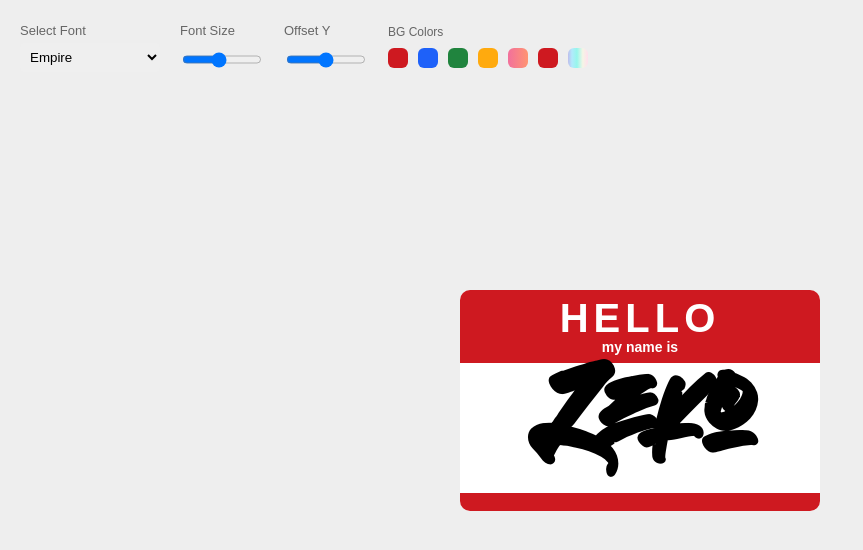
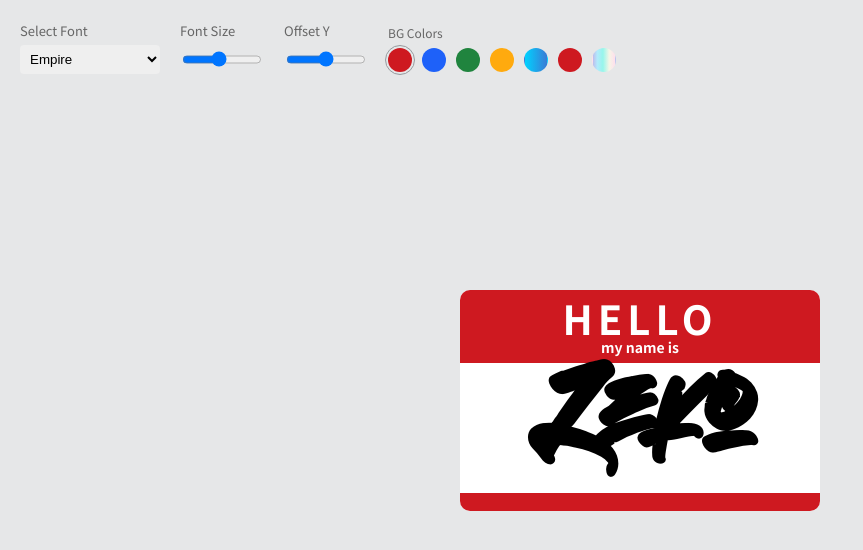
Before and after one commit to mpittas/hello-my-name-is-app, a plain HTML site: page index.html in a window 1280 px wide. Shown: the whole page, without its empty margins (0-863 px from the left). Drawn offline with Linux system fonts and the light colour scheme.

Commit message:
First beta version

```diff
--- a/index.html
+++ b/index.html
@@ -4,47 +4,56 @@
   <meta charset="UTF-8">
   <meta name="viewport" content="width=device-width, initial-scale=1.0">
   <title>HELLO! My name is</title>
+  <link href="https://fonts.googleapis.com/css2?family=Noto+Sans+JP:wght@400;500;700;900&display=swap" rel="stylesheet">
   <link rel="stylesheet" href="styles/styles.css">
 </head>
 <body>
   <div class="wrapper">
     <div class="options">
        <div class="option">
-         <label for="opt-fontfamily">Select Font</label>
-         <select name="opt-fontfamily" id="opt-fontfamily" onchange="changeFontFamily()">
-           <option value="empire">Empire</option>
-           <option value="a-dripping-marker">A Dripping Marker</option>
-           <option value="jacksilver">Jacksilver</option>
-         </select>
+         <label class="label" for="opt-fontfamily">Select Font</label>
+         <div class="option__inner">
+          <select name="opt-fontfamily" id="opt-fontfamily" onchange="changeFontFamily()">
+            <option value="empire">Empire</option>
+            <option value="a-dripping-marker">A Dripping Marker</option>
+            <option value="jacksilver">Jacksilver</option>
+          </select>
+         </div>
        </div>
 
         <div class="option">
-         <label for="opt-fontsize">Font Size</label>
-         <input type="range" id="opt-fontsize" min="10" max="260" value="120">
+         <label class="label" for="opt-fontsize">Font Size</label>
+         <div class="option__inner">
+            <input type="range" id="opt-fontsize" min="10" max="260" value="120">
+         </div>
        </div>
 
         <div class="option">
-         <label for="opt-offsety">Offset Y</label>
-         <input type="range" id="opt-offsety" min="-40" max="40" value="0">
+         <label class="label" for="opt-offsety">Offset Y</label>
+         <div class="option__inner">
+          <input type="range" id="opt-offsety" min="-40" max="40" value="0">
+         </div>
        </div>
 
       <div class="option colors">
-          <span>BG Colors</span>
-          <div class="colors__inner">
-            <div class="color color-red"></div>
-            <div class="color color-blue"></div>
-            <div class="color color-green"></div>
-            <div class="color color-yellow"></div>
-            <div class="color color-nelson"></div>
-            <div class="color color-reef"></div>
-            <div class="color color-neon"></div>
+          <span class="label">BG Colors</span>
+          <div class="option__inner">
+            <div class="colors__inner" id="colors-inner">
+              <span class="color active" id="color-red" onClick="changeCardBG('#ce1920')"></span>
+              <span class="color" id="color-blue" onClick="changeCardBG('#1e61f9')"></span>
+              <span class="color" id="color-green" onClick="changeCardBG('#20843e')"></span>
+              <span class="color" id="color-yellow" onClick="changeCardBG('#ffaa0e')"></span>
+              <span class="color" id="color-nelson" onClick="changeCardBG('linear-gradient(90deg, rgba(242,112,156,1) 0%, rgba(255,148,114,1) 100%)')"></span>
+              <span class="color" id="color-reef" onClick="changeCardBG('linear-gradient(90deg, rgba(0,210,255,1) 0%, rgba(58,123,213,1) 100%)')"></span>
+              <span class="color" id="color-neon" onClick="changeCardBG('linear-gradient(90deg, rgb(190, 189, 236) 0%, rgb(178, 234, 252) 20%, rgb(119, 208, 198) 45%, rgb(249, 238, 238) 74%, rgb(255, 223, 236) 100%)')"></span>
+            </div>
           </div>
       </div>
     </div>
 
 
     <div class="card">
-      <div class="card__top card__bg">
+      <div id="top" class="card__top card__bg">
         <h1>HELLO</h1>
         <h4>my name is</h4>
       </div>
@@ -52,7 +61,7 @@
         <h2 class="card__title">Zeko</h2>
       </div>
 
-      <div class="card__bottom card__bg">
+      <div id="top" class="card__bottom card__bg">
 
       </div>
     </div>
--- a/js/functions.js
+++ b/js/functions.js
@@ -1,11 +1,12 @@
-const inputFontSize = document.querySelector('#opt-fontsize');
+var inputFontSize = document.querySelector('#opt-fontsize');
 // vars
-const selectFontFamily = document.querySelector('#opt-fontfamily');
-const inputOffsetY = document.querySelector('#opt-offsety');
-const cardBg = document.querySelector('.card__bg');
-const colorEl = document.querySelector('.color');
-const titleEl = document.querySelector('.card__title');
+var selectFontFamily = document.querySelector('#opt-fontfamily');
+var inputOffsetY = document.querySelector('#opt-offsety');
+var cardBg = document.querySelectorAll('.card__bg');
+var colorEl = document.querySelector('.colors__inner > span');
+var titleEl = document.querySelector('.card__title');
 
+// Change Font Family
 function changeFontFamily() {
   if(selectFontFamily.value == "empires"){
     titleEl.style.fontFamily = "Empires";
@@ -16,29 +17,37 @@ function changeFontFamily() {
   }
 }
 
+// Change Font Size
 inputFontSize.addEventListener('change', (event) => {
   titleEl.style.fontSize = inputFontSize.value + "px";
 });
 
+// Change OffsetY
 inputOffsetY.addEventListener('change', (event) => {
   titleEl.style.top = inputOffsetY.value + "px";
   console.log(inputOffsetY.value);
   // test change
 });
 
-colorEl.addEventListener('click', (event) => {
-  switch (colorEl) {
-    case "color-red":
-      cardBg.style.background = "1e61f9"
-    case "color-blue":
-      cardBg.style.background = "1e61f9"
-    default:
+// Change Card BG Color
+function changeCardBG(bgColor) {
+  for (var i = 0; i < cardBg.length; i++) {
+    var currentEl = cardBg[i];
+    currentEl.style.background = bgColor;
+  }
 }
 
+// Add active class to clicked element
+var colorsInner = document.getElementById('colors-inner');
+var colors = colorsInner.getElementsByClassName('color');
+
+for (var i = 0; i < colors.length; i++) {
+  colors[i].addEventListener('click', function() {
+  var current = document.getElementsByClassName('active');
+  current[0].className = current[0].className.replace(' active', '');
+  this.className += ' active';
   });
-
-
-
+}
 
 // When input is changed
 // Get value from input
--- a/styles/styles.scss
+++ b/styles/styles.scss
@@ -1,14 +1,15 @@
-body {
-  line-height: 1.4em;
-  font-family: arial;
-  background: #eee;
-  margin: 0;
-}
-
+$bg: #e6e7e8;
 $red: #ce1920;
 $blue: #1e61f9;
 $green: #20843e;
 $yellow: #ffaa0e;
+
+body {
+  line-height: 1.4em;
+  font-family: 'Noto Sans JP', sans-serif;
+  background: #e6e7e8;
+  margin: 0;
+}
 
 @font-face {
   font-family: 'A Dripping Marker';
@@ -104,6 +105,11 @@ h4 {
 
 .option {
   margin-right: 20px;
+  &__inner {
+    height: 32px;
+    display: flex;
+    align-items: center;
+  }
   label {
     display: block;
     font-size: 13px;
@@ -134,38 +140,58 @@ h4 {
   }
   &__inner {
     display: flex;
-    position: relative;
-    top: 5px;
   }
 }
 
 .color {
   background: $red;
-  width: 20px;
-  height: 20px;
-  border-radius: 6px;
+  width: 22px;
+  height: 22px;
+  border-radius: 50%;
   margin-right: 10px;
-  &.color-red {
+  cursor: pointer;
+  transition: transform .2s ease-in-out;
+  border: 1px solid transparent;
+  position: relative;
+  &:before {
+    content: '';
+    position: absolute;
+    top: -4px;
+    right: -4px;
+    bottom: -4px;
+    left: -4px;
+    border: 1px solid transparent;
+    border-radius: 50%;
+  }
+  &.active {
+    &:before {
+      border-color: darken($bg, 30%);
+    }
+  }
+  &:hover {
+    transform: translateY(-3px);
+  }
+  &#color-red {
     background: $red;
   }
-  &.color-blue {
+  &#color-blue {
     background: $blue;
   }
-  &.color-green {
+  &#color-green {
     background: $green;
   }
-  &.color-yellow {
+  &#color-yellow {
     background: $yellow;
   }
-  &.color-nelson {
+  &#color-nelson {
     background: rgb(242,112,156);
     background: linear-gradient(90deg, rgba(242,112,156,1) 0%, rgba(255,148,114,1) 100%);
   }
-  &.color- {
+  &#color-nelson {
     background: rgb(0,210,255);
     background: linear-gradient(90deg, rgba(0,210,255,1) 0%, rgba(58,123,213,1) 100%);
   }
-  &.color-neon {
+  &#color-neon {
     background: rgb(190,189,236);
     background: linear-gradient(90deg, rgba(190,189,236,1) 0%, rgba(178,234,252,1) 20%, rgba(150,246,235,1) 45%, rgba(245,245,230,1) 74%, rgba(255,223,236,1) 100%);
   }
```
Also changed, not shown: styles/styles.css, 1 other file. Lines whose indentation alone changed are shown as unchanged.
